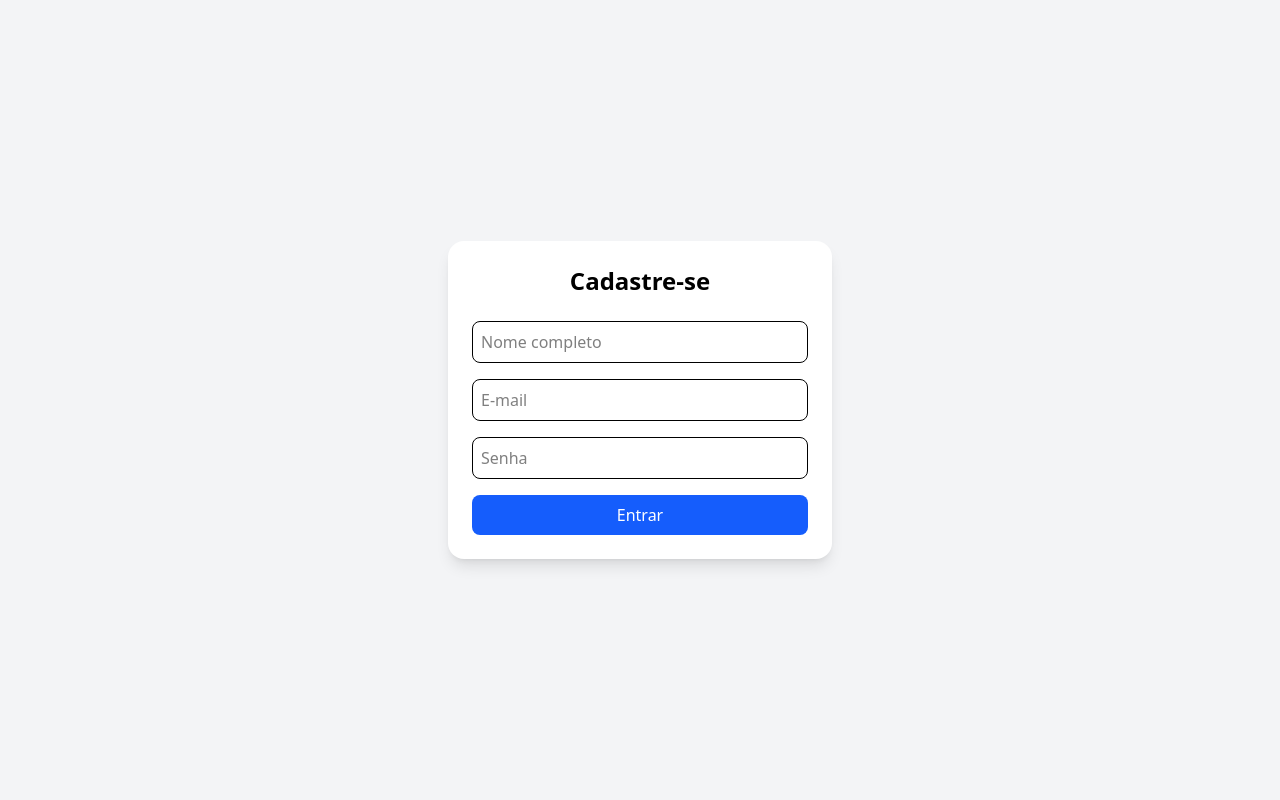
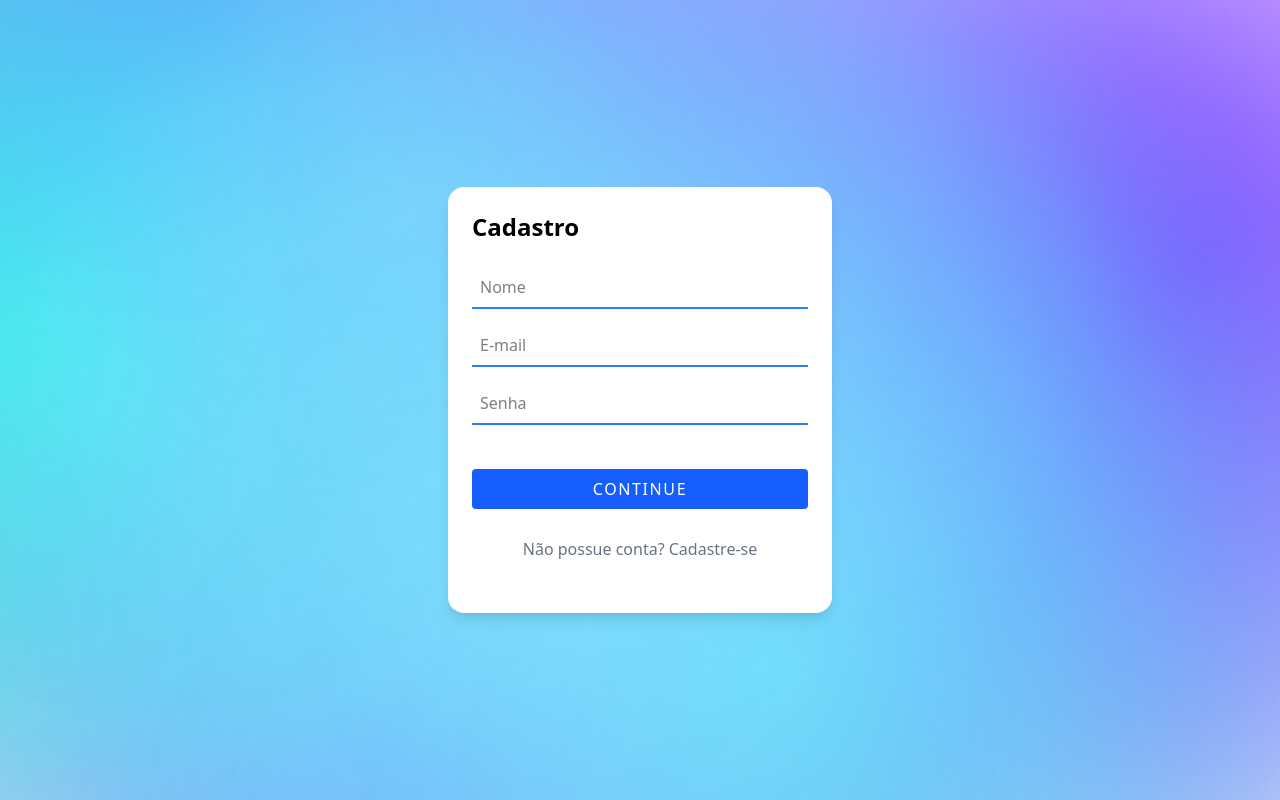
Before and after one commit to ricklaroque/My-Task, a React (Vite) app in the folder front/: page /cadastro in a window 1280 px wide. Built offline with nearby package versions, Linux system fonts and the light colour scheme; no server answers.

Commit message:
Feature/NewBoard_Style_add

```diff
--- a/front/src/App.tsx
+++ b/front/src/App.tsx
@@ -1,6 +1,8 @@
 import type { BoardType } from "./utils/BoardType";
 import { useEffect, useState } from "react";
 import { CardBoard } from "./components/CardBoard";
+import NewBoard from './components/NewBoard';
+
 
 const apiUrl = import.meta.env.VITE_API_URL
 
@@ -25,10 +27,16 @@ export default function App() {
       <CardBoard data={board} key={board.id} />
     ))
 
+    const handleCreateBoard = () => {
+  // Lógica para criar novo board
+  console.log('Criando novo board...');
+};
+
   if (loading) return <div>Carregando...</div>
   return (
     <div className="grid grid-cols-3 gap-6 justify-items-center p-[2rem]">
         {listaBoards}
+        <NewBoard onClick={handleCreateBoard} />
     </div>
   );
 }
--- /dev/null
+++ b/front/src/components/NewBoard.tsx
@@ -0,0 +1,16 @@
+function NewBoard({ onClick }: { onClick?: () => void }) {
+  return (
+    <div
+      className="group max-w-sm w-full h-[10rem]bg-transparent border-2 border-dashed border-gray-400 rounded-lg cursor-pointer hover:border-gray-600 hover:bg-gray-50 transition-all duration-200 flex items-center justify-center group"
+      onClick={onClick}
+    >
+      <div className="text-center">
+        <span className="text-gray-500 group-hover:text-gray-700 font-medium text-lg">
+          + Adicionar outro board
+        </span>
+      </div>
+    </div>
+  );
+}
+
+export default NewBoard;
--- a/front/src/routes/Cadastro.tsx
+++ b/front/src/routes/Cadastro.tsx
@@ -1,48 +1,128 @@
-import { useState } from "react";
+import { useForm } from "react-hook-form";
 
-export default function Login() {
-  const [name, setName] = useState("");
-  const [email, setEmail] = useState("");
-  const [senha, setSenha] = useState("");
+import { useEffect } from "react";
 
-  function handleSubmit(e: React.FormEvent) {
-    e.preventDefault();
-    console.log({ email, senha });
+import { useNavigate } from "react-router-dom";
+
+import { toast } from "sonner";
+import { useUsuarioBoard } from "../context/UsuarioContext"
+
+type Inputs = {
+    nome: string
+    email: string
+    senha: string
+    manter: boolean
+}
+
+const apiUrl = import.meta.env.VITE_API_URL
+
+export default function Cadastro() {
+    const { register, handleSubmit } = useForm<Inputs>()
+    const { logaUsuario } = useUsuarioBoard()
+
+    const navigate = useNavigate()
+
+    useEffect(() => {
+        // garante que o script só roda depois do componente montar
+        const script = document.createElement("script");
+        script.src = "/finisher-header.es5.min.js";
+        script.onload = () => {
+            // @ts-ignore porque o TS não conhece FinisherHeader
+            new window.FinisherHeader({
+                count: 12,
+                size: { min: 1300, max: 1500, pulse: 0 },
+                speed: { x: { min: 0.6, max: 1 }, y: { min: 0.6, max: 3 } },
+                colors: {
+                    background: "#fff",
+                    particles: ["#1cffb3", "#87ddfe", "#231efe", "#5f0aff"], //514df roxo 274360 azul
+                },
+                blending: "lighten",
+                opacity: { center: 0.6, edge: 0 },
+                skew: 0,
+                shapes: ["c"],
+            });
+        };
+        document.body.appendChild(script);
+    }, []);
+
+    async function verificaLogin(data: Inputs) {
+        // alert(`${data.email} ${data.senha} ${data.manter}`)
+        const response = await
+            fetch(`${apiUrl}/usuarios/login`, {
+                headers: { "Content-Type": "application/json" },
+                method: "POST",
+                body: JSON.stringify({ email: data.email, senha: data.senha })
+            })
+
+        // console.log(response)
+        if (response.status == 200) {
+            // toast.success("Ok!")
+            const dados = await response.json()
+
+            // "coloca" os dados do cliente no contexto
+            logaUsuario(dados)
+
+            // se o cliente indicou que quer se manter conectado
+            // salvamos os dados (id) dele em localStorage
+            if (data.manter) {
+                localStorage.setItem("clienteKey", dados.id)
+            } else {
+                // se indicou que não quer permanecer logado e tem
+                // uma chave (anteriormente) salva, remove-a
+                if (localStorage.getItem("clienteKey")) {
+                    localStorage.removeItem("clienteKey")
+                }
+            }
+
+            // carrega a página principal, após login do cliente
+            navigate("/")
+        } else {
+            toast.error("Erro... Login ou senha incorretos")
+        }
     }
 
     return (
-    <div className="flex items-center justify-center min-h-screen bg-gray-100">
-      <div className="w-full max-w-sm p-6 bg-white rounded-2xl shadow-lg">
-        <h1 className="text-2xl font-bold text-center mb-6">Cadastre-se</h1>
-        <form onSubmit={handleSubmit} className="space-y-4">
+        <div className="relative flex items-center justify-center min-h-screen">
+            {/* background animado */}
+            <div className="finisher-header absolute inset-0 w-full h-full" />
+
+            <div className="relative w-full max-w-sm p-6 bg-white rounded-2xl shadow-lg py-14transition-colors z-10">
+                <h1 className="text-2xl font-bold text-left mb-6">Cadastro</h1>
+                <form onSubmit={handleSubmit(verificaLogin)} className="space-y-4">
                     <input
-            type="name"
-            placeholder="Nome completo"
-            value={name}
-            onChange={(e) => setName(e.target.value)}
-            className="w-full p-2 border rounded-lg"
+                    type="nome"
+                    placeholder="Nome"
+                    id="nome"
+                    className="w-full p-2 border-b-2 border-blue-500 focus:outline-none"
+                    required {...register("nome")}
                     />
                     <input
                         type="email"
                         placeholder="E-mail"
-            value={email}
-            onChange={(e) => setEmail(e.target.value)}
-            className="w-full p-2 border rounded-lg"
+                        id="email"
+                        className="w-full p-2 border-b-2 border-blue-500 focus:outline-none"
+                        required {...register("email")}
                     />
                     <input
                         type="password"
                         placeholder="Senha"
-            value={senha}
-            onChange={(e) => setSenha(e.target.value)}
-            className="w-full p-2 border rounded-lg"
+                        id="password"
+                        className="w-full p-2 border-b-2 border-blue-500 focus:outline-none"
+                        required {...register("senha")}
                     />
                     <button
                         type="submit"
-            className="w-full bg-blue-600 text-white py-2 rounded-lg hover:bg-blue-700"
+                        className="w-full bg-blue-600 text-white py-2 rounded transition-colors hover:bg-blue-700 tracking-widest my-7"
                     >
-            Entrar
+                        CONTINUE
                     </button>
                 </form>
+                <a
+                    href=""
+                    className="flex justify-center text-gray-500 mb-7 transition-all hover:text-lg"
+                >
+                    Não possue conta? Cadastre-se
+                </a>
             </div>
         </div>
     );
```
Also changed, not shown: 1 other file (tests, documents, lock files or other folders). Lines whose indentation alone changed are shown as unchanged.
